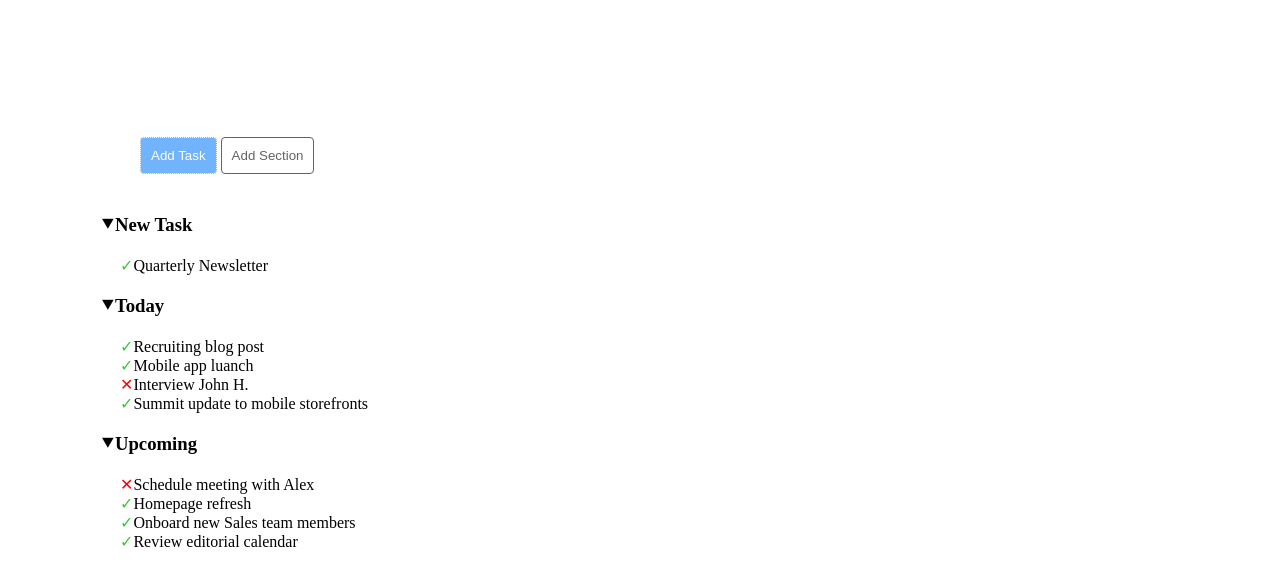
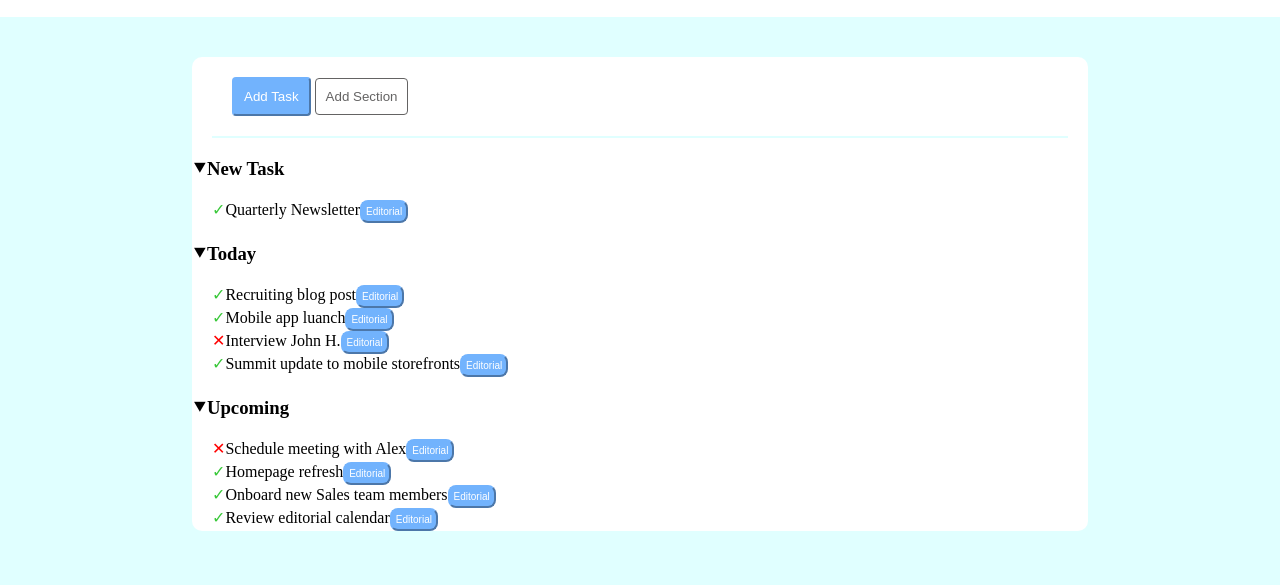
Before and after one commit to giadavolpin/html-css-toboolist, a plain HTML site: page index.html in a window 1280 px wide. Shown: the part 93-678 px from the top of the page. Drawn offline with Linux system fonts and the light colour scheme.

Commit message:
continuato

```diff
--- a/index.html
+++ b/index.html
@@ -6,16 +6,18 @@
     <meta name="viewport" content="width=device-width, initial-scale=1.0">
     <title>Toboolist</title>
     <link rel="stylesheet" href="./style.css">
+
 </head>
 <body>
+
     <!-- logo -->
-    <header>
+    <header class="white">
         <img src="./img/Logo.png" alt="" class="logo">
         <h1 class="intestazione">Toboolist</h1>
     </header>
 
     <!-- bottoni -->
-    <main class="conteiner">
+    <main class="white">
         <div class="bottoni">
             <input type="button" value="Add Task" class="azzurro">
             <input type="button" value="Add Section" class="bianco">
@@ -24,29 +26,29 @@
         <h3>⯆New Task</h3>
         <div class="lista margin">
             <ul>
-                <li><p class="spunta">&#10003;</p>Quarterly Newsletter</li>
+                <li><p class="spunta">&#10003;</p>Quarterly Newsletter<input type="button" value="Editorial" class="editorial"></li>
             </ul>
         </div>
         <!-- today 4-->
         <h3>⯆Today</h3>
         <div class="lista margin">
             <ul>
-                <li><p class="spunta">&#10003;</p>Recruiting blog post</li>
-                <li><p class="spunta">&#10003;</p>Mobile app luanch</li>
-                <li><p class="croce">&#10005;</p>Interview John H.</li>
-                <li><p class="spunta">&#10003;</p>Summit update to mobile storefronts</li>
+                <li><p class="spunta">&#10003;</p>Recruiting blog post<input type="button" value="Editorial" class="editorial"></li>
+                <li><p class="spunta">&#10003;</p>Mobile app luanch<input type="button" value="Editorial" class="editorial"></li>
+                <li><p class="croce">&#10005;</p>Interview John H.<input type="button" value="Editorial" class="editorial"></li>
+                <li><p class="spunta">&#10003;</p>Summit update to mobile storefronts<input type="button" value="Editorial" class="editorial"></li>
             </ul>
         </div>
         <!-- upcoming 4 -->
         <h3>⯆Upcoming</h3>
         <div class="lista margin">
             <ul>
-                <li><p class="croce">&#10005;</p>Schedule meeting with Alex</li>
-                <li><p class="spunta">&#10003;</p>Homepage refresh</li>
-                <li><p class="spunta">&#10003;</p>Onboard new Sales team members</li>
-                <li><p class="spunta">&#10003;</p>Review editorial calendar</li>
+                <li><p class="croce">&#10005;</p>Schedule meeting with Alex<input type="button" value="Editorial" class="editorial"></li>
+                <li><p class="spunta">&#10003;</p>Homepage refresh<input type="button" value="Editorial" class="editorial"></li>
+                <li><p class="spunta">&#10003;</p>Onboard new Sales team members<input type="button" value="Editorial" class="editorial"></li>
+                <li><p class="spunta">&#10003;</p>Review editorial calendar<input type="button" value="Editorial" class="editorial"></li>
             </ul>
         </div>
     </main>
-    </body>
+</body>
 </html>
--- a/style.css
+++ b/style.css
@@ -14,18 +14,27 @@
     margin-right: 12px;
     vertical-align: middle;
 }
-.conteiner{
-margin: 100px;
+body{
+background-color:lightcyan;
+}
+.white{
+    background-color: #ffffff;
+}
+main{
+    width: 70%;
+    margin: 40px auto;
+    border-radius: 10px;
 }
 .bottoni{
     margin: 20px;
     padding: 20px;
     border: 50px;
+    border-bottom: 2px solid lightcyan;
 
 }
 .azzurro{
     background-color: rgb(114, 179, 253);
-    border: #fff dotted 1px;
+    border-color:rgb(114, 179, 253) ;
     color: white;
     padding: 10px;
     border-radius: 4px;
@@ -55,3 +64,11 @@ color: red;
 p{
     display: inline-block;
 }
+.editorial{
+    background-color: rgb(114, 179, 253);
+    border-color:rgb(114, 179, 253) ;
+    color: white;
+    padding: 4px;
+    font-size: 10px;
+    border-radius: 8px;
+}
```
